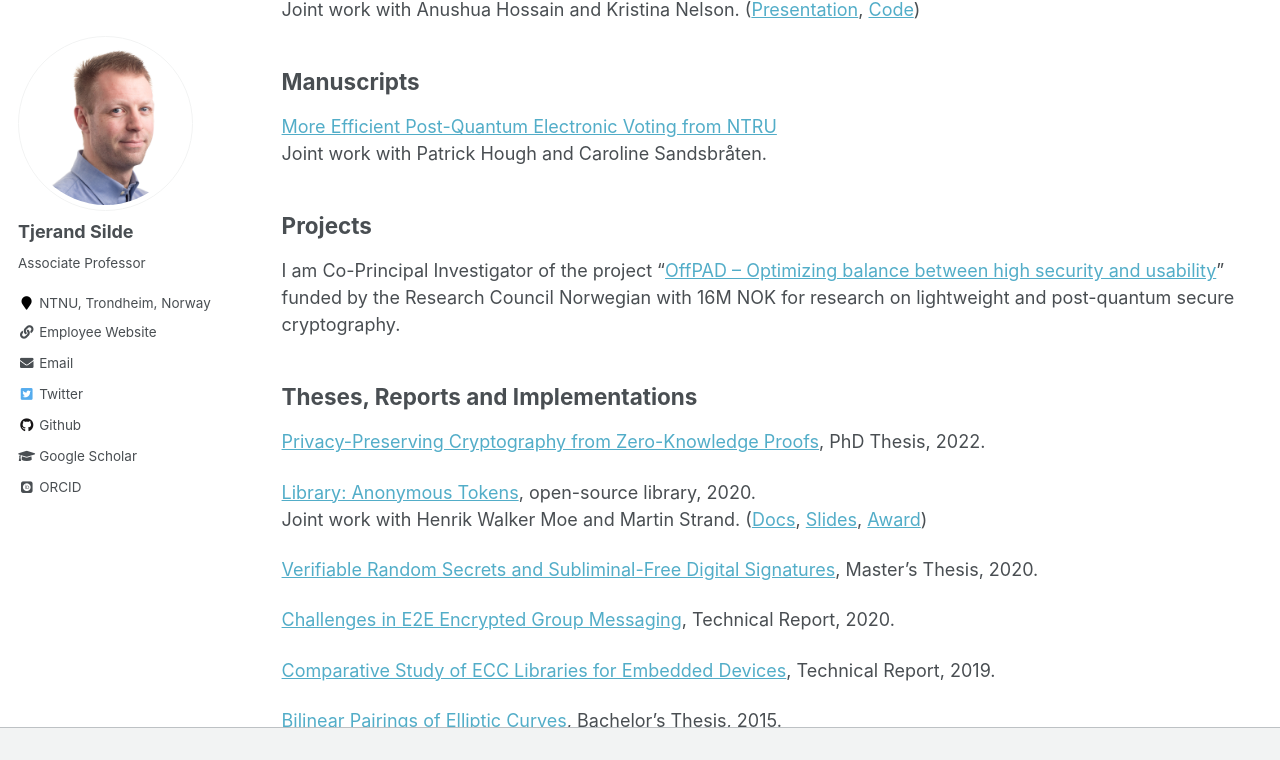
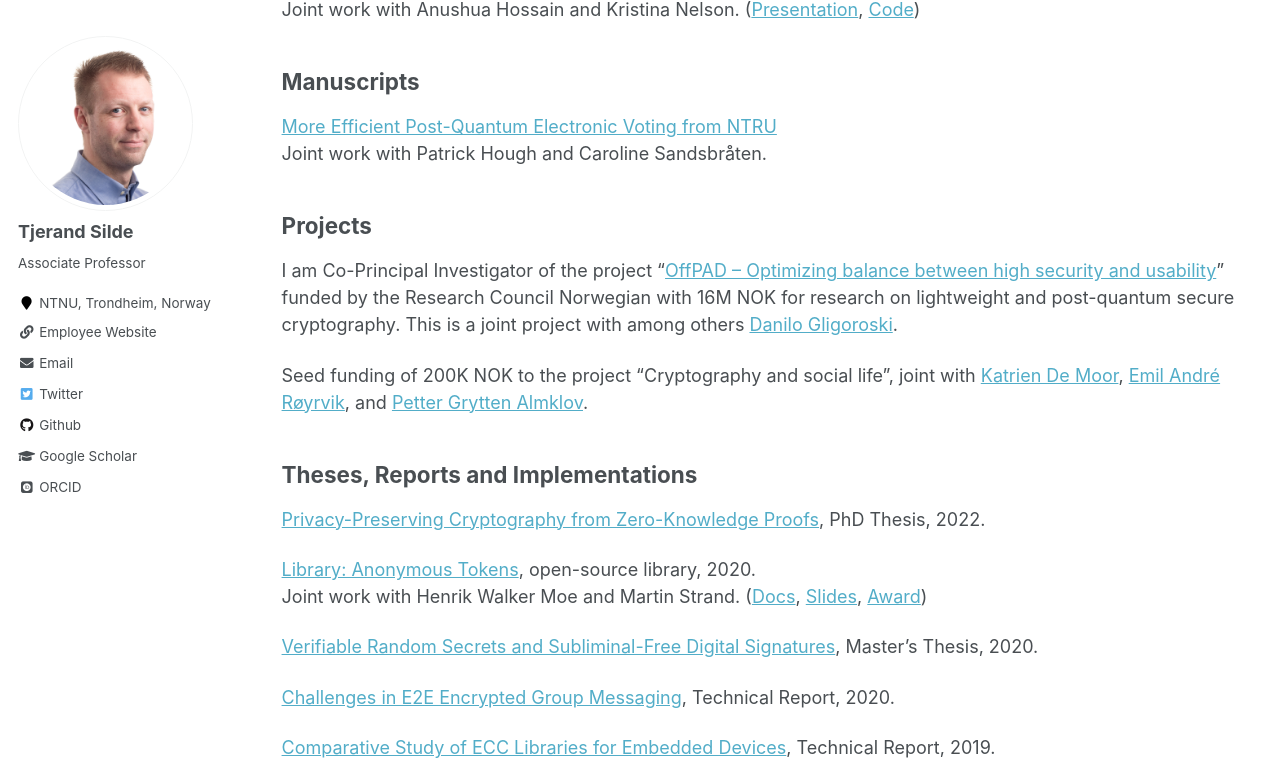
Before and after one commit to tjesi/tjesi.github.io, a Jekyll site: the page built from _pages/research.md, in a window 1280 px wide and 900 px high, scrolled down 985 px, cut to the strip 0-760 px from the top of the window. Built offline with Jekyll 4.4.1, drawn with Linux system fonts in a browser that asks for light colours; some web fonts are replaced.

Commit message:
Update research.md

```diff
--- a/_pages/research.md
+++ b/_pages/research.md
@@ -44,7 +44,9 @@ Joint work with Patrick Hough and Caroline Sandsbråten.
 
 ## Projects
 
-I am Co-Principal Investigator of the project "[OffPAD -- Optimizing balance between high security and usability](https://prosjektbanken.forskningsradet.no/en/project/FORISS/321619)" funded by the Research Council Norwegian with 16M NOK for research on lightweight and post-quantum secure cryptography.
+I am Co-Principal Investigator of the project "[OffPAD -- Optimizing balance between high security and usability](https://prosjektbanken.forskningsradet.no/en/project/FORISS/321619)" funded by the Research Council Norwegian with 16M NOK for research on lightweight and post-quantum secure cryptography. This is a joint project with among others [Danilo Gligoroski](https://www.ntnu.edu/employees/danilo.gligoroski).
+
+Seed funding of 200K NOK to the project "Cryptography and social life", joint with [Katrien De Moor](https://www.ntnu.edu/employees/katrien.demoor), [Emil André Røyrvik](https://www.ntnu.edu/employees/emil.royrvik), and [Petter Grytten Almklov](https://www.ntnu.edu/employees/petter.almklov).
 
 ## Theses, Reports and Implementations
 
```
